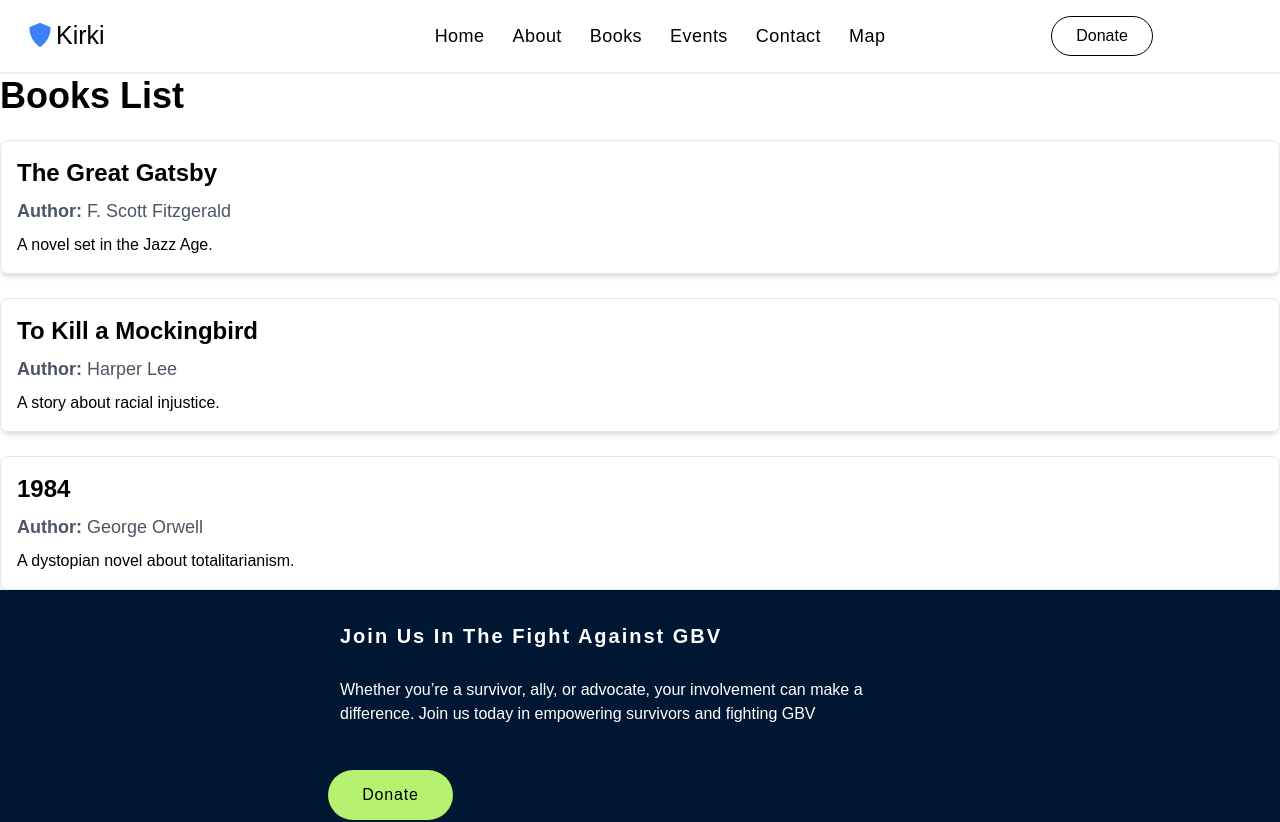
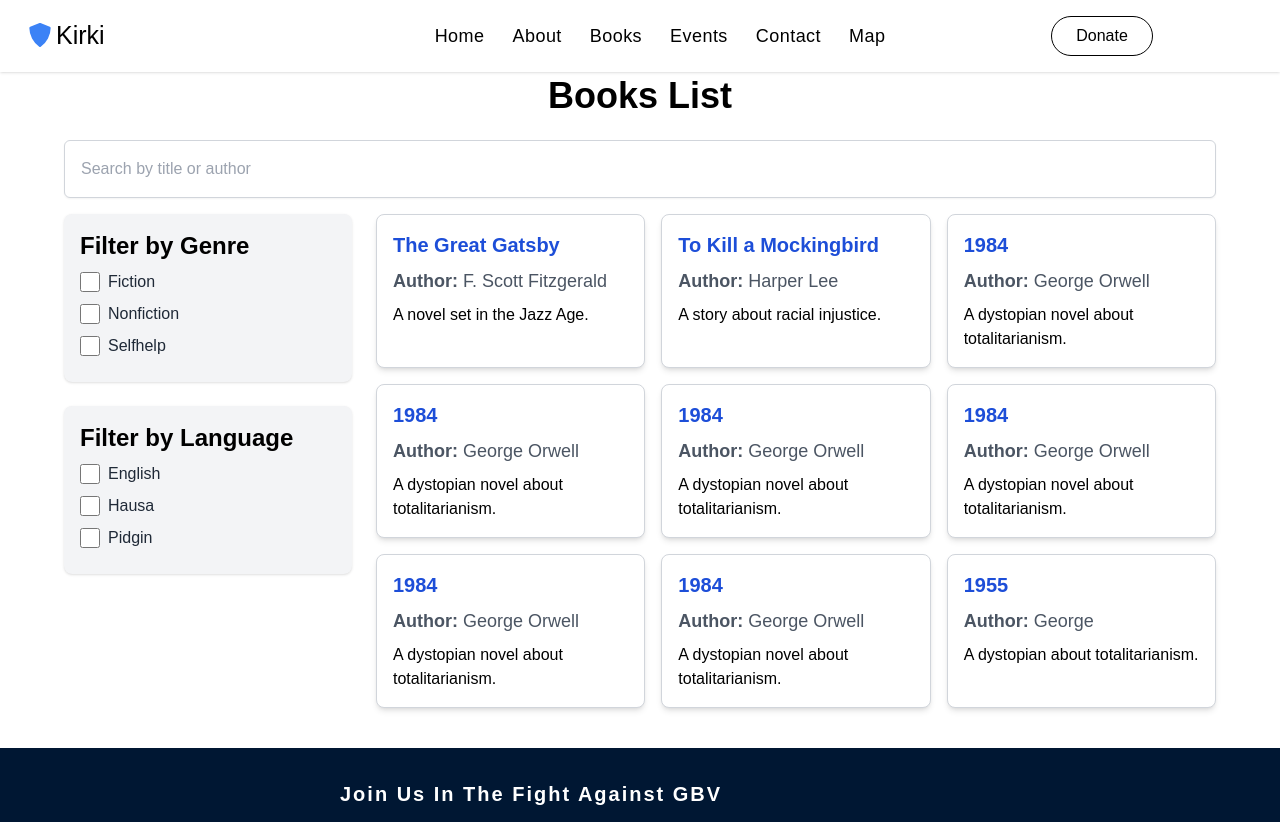
Before and after one commit to Jerryvic911/Justice, a Next.js app: page /books in a window 1280 px wide. Shown: the top 822 px of the page. Built offline with nearby package versions, Linux system fonts and the light colour scheme.

Commit message:
started working on the books page

```diff
--- a/src/app/books/page.jsx
+++ b/src/app/books/page.jsx
@@ -3,28 +3,112 @@ import { useState } from 'react';
 import { useRouter } from 'next/navigation';
 import booksData from '../../data/books.data.json';
 
+// Component for Filter Items
+const FilterItem = ({ id, label, checked, onChange }) => (
+  <div className="mb-2 flex items-center">
+    <input
+      type="checkbox"
+      id={id}
+      checked={checked}
+      onChange={onChange}
+      className="mr-2 h-5 w-5 text-blue-600 border-gray-300 rounded focus:ring-blue-500"
+    />
+    <label htmlFor={id} className="cursor-pointer text-gray-800 font-medium">{label}</label>
+  </div>
+);
+
 export default function BooksPage() {
-  const [books] = useState(booksData);
+  const [books, setBooks] = useState(booksData);
+  const [searchFilter, setSearchFilter] = useState('');
+  const [genreFilters, setGenreFilters] = useState({
+    fiction: false,
+    nonfiction: false,
+    selfhelp: false,
+  });
+  const [languageFilters, setLanguageFilters] = useState({
+    english: false,
+    hausa: false,
+    pidgin: false,
+  });
   const router = useRouter();
 
+  const isBookFiltered = (book) => {
+    const { title, author, genre, language } = book;
+    const isGenreFiltered = !Object.values(genreFilters).includes(true) || genreFilters[genre];
+    const isLanguageFiltered = !Object.values(languageFilters).includes(true) || languageFilters[language];
+    return (title.toLowerCase().includes(searchFilter.toLowerCase()) || author.toLowerCase().includes(searchFilter.toLowerCase())) && isGenreFiltered && isLanguageFiltered;
+  };
+
+  const handleGenreChange = ({ target: { id, checked } }) => {
+    setGenreFilters(prev => ({ ...prev, [id]: checked }));
+  };
+
+  const handleLanguageChange = ({ target: { id, checked } }) => {
+    setLanguageFilters(prev => ({ ...prev, [id]: checked }));
+  };
+
   return (
-    <div className=''>
-      <h1 className='mb-6 text-4xl font-bold'>Books List</h1>
-      <ul className='space-y-6'>
-        {books.map((book) => (
-          <li
-            key={book.id}
-            className='rounded-lg border p-4 shadow-md'
-            onClick={() => router.push(`/Books/${book.id}`)}
-          >
-            <h2 className='mb-2 text-2xl font-semibold'>{book.title}</h2>
-            <p className='text-lg text-gray-600'>
-              <strong>Author:</strong> {book.author}
-            </p>
-            <p className='mt-2'>{book.description}</p>
-          </li>
-        ))}
-      </ul>
+    <div className="px-4 md:px-8 lg:px-16">
+      <h1 className='mb-6 text-4xl font-bold text-center'>Books List</h1>
+      <div className='mb-4'>
+        <input
+          type='text'
+          placeholder='Search by title or author'
+          value={searchFilter}
+          onChange={(e) => setSearchFilter(e.target.value)}
+          className='w-full rounded-md border border-gray-300 p-2 md:p-3 lg:p-4 shadow-sm focus:outline-none focus:ring-2 focus:ring-blue-500'
+        />
+      </div>
+
+      <div className='flex flex-col md:flex-row md:space-x-6'>
+        {/* Filters Section */}
+        <div className="flex flex-col w-full md:w-1/4 space-y-6">
+          {/* Genre Filters */}
+          <div className="bg-gray-100 p-4 rounded-lg shadow">
+            <h2 className="text-2xl font-semibold mb-2">Filter by Genre</h2>
+            {Object.entries(genreFilters).map(([genre, checked]) => (
+              <FilterItem
+                key={genre}
+                id={genre}
+                label={genre.charAt(0).toUpperCase() + genre.slice(1)}
+                checked={checked}
+                onChange={handleGenreChange}
+              />
+            ))}
+          </div>
+
+          {/* Language Filters */}
+          <div className="bg-gray-100 p-4 rounded-lg shadow">
+            <h2 className="text-2xl font-semibold mb-2">Filter by Language</h2>
+            {Object.entries(languageFilters).map(([language, checked]) => (
+              <FilterItem
+                key={language}
+                id={language}
+                label={language.charAt(0).toUpperCase() + language.slice(1)}
+                checked={checked}
+                onChange={handleLanguageChange}
+              />
+            ))}
+          </div>
+        </div>
+
+        {/* Book Cards Section */}
+        <div className="grid grid-cols-1 gap-4 md:grid-cols-2 lg:grid-cols-3 pb-10 flex-1">
+          {books.filter(isBookFiltered).map(({ id, title, author, description }) => (
+            <div
+              key={id}
+              className='bg-white rounded-lg border border-gray-300 p-4 shadow-md transition-transform duration-200 ease-in-out hover:scale-105 hover:shadow-lg'
+              onClick={() => router.push(`/books/${id}`)}
+            >
+              <h2 className='mb-2 text-xl font-semibold text-blue-700'>{title}</h2>
+              <p className='text-lg text-gray-600'>
+                <strong>Author:</strong> {author}
+              </p>
+              <p className='mt-2 text-sm lg:text-base'>{description}</p>
+            </div>
+          ))}
+        </div>
+      </div>
     </div>
   );
 }
--- a/src/data/books.data.json
+++ b/src/data/books.data.json
@@ -1,5 +1,11 @@
 [
   { "id": 1, "title": "The Great Gatsby", "author": "F. Scott Fitzgerald", "description": "A novel set in the Jazz Age." },
   { "id": 2, "title": "To Kill a Mockingbird", "author": "Harper Lee", "description": "A story about racial injustice." },
-  { "id": 3, "title": "1984", "author": "George Orwell", "description": "A dystopian novel about totalitarianism." }
+  { "id": 3, "title": "1984", "author": "George Orwell", "description": "A dystopian novel about totalitarianism." },
+  { "id": 3, "title": "1984", "author": "George Orwell", "description": "A dystopian novel about totalitarianism." },
+  { "id": 3, "title": "1984", "author": "George Orwell", "description": "A dystopian novel about totalitarianism." },
+  { "id": 3, "title": "1984", "author": "George Orwell", "description": "A dystopian novel about totalitarianism." },
+  { "id": 3, "title": "1984", "author": "George Orwell", "description": "A dystopian novel about totalitarianism." },
+  { "id": 3, "title": "1984", "author": "George Orwell", "description": "A dystopian novel about totalitarianism." },
+  { "id": 4, "title": "1955", "author": "George ", "description": "A dystopian  about totalitarianism." }
 ]
```
